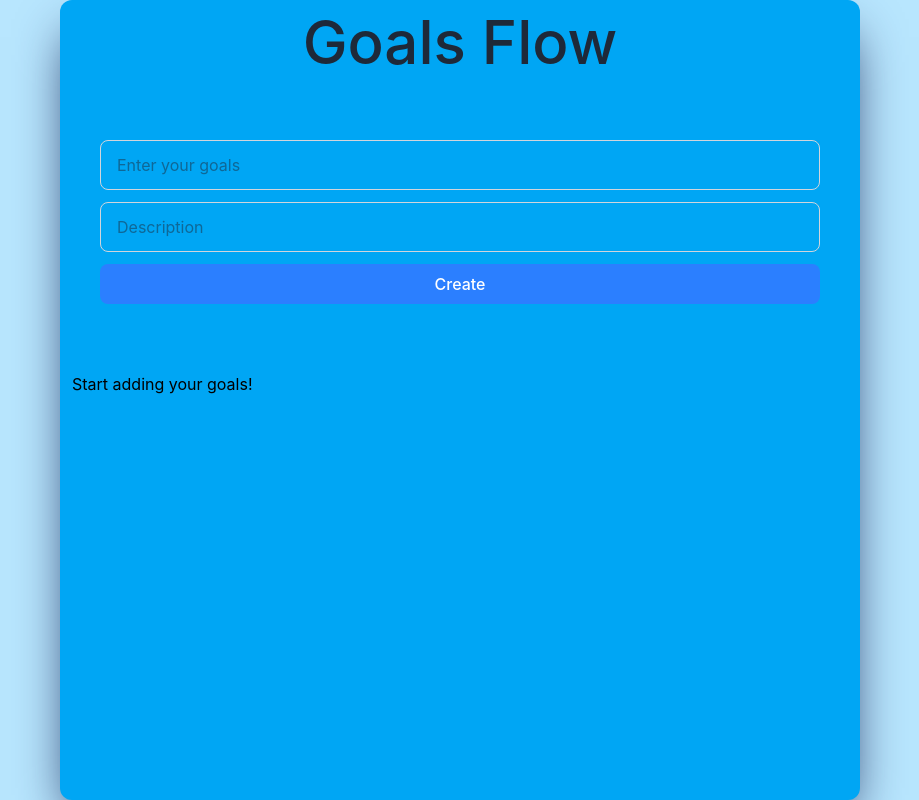
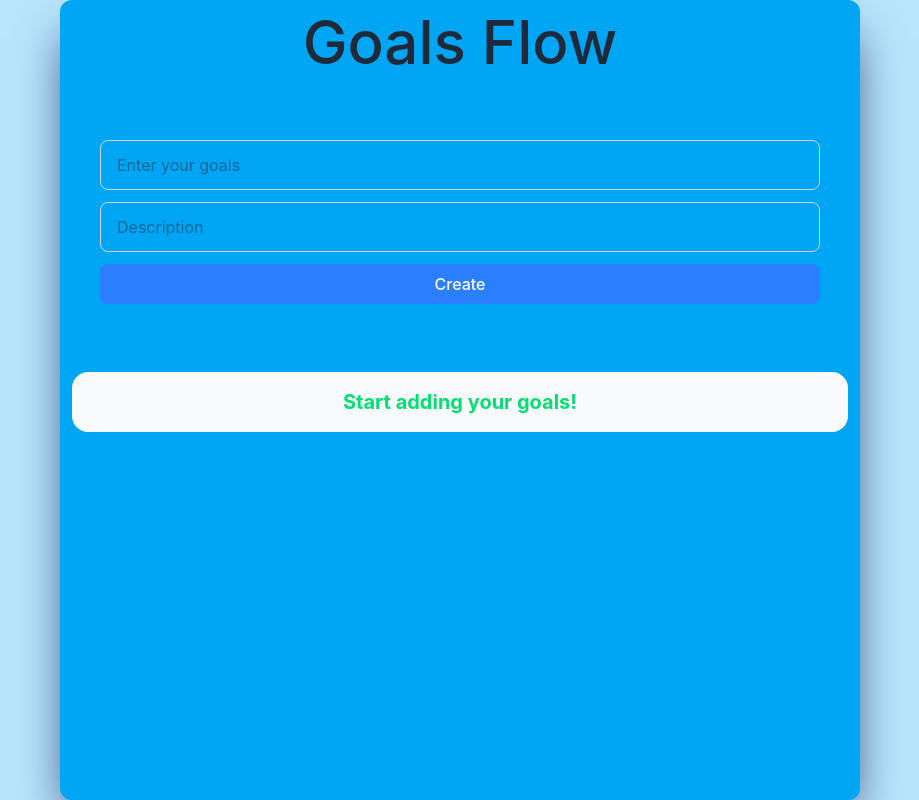
Before and after one commit to pauloh-neo/react-goalsFlow, a React (Vite) app: page / in a window 1280 px wide. Shown: the whole page, without its empty margins (180-1099 px from the left). Built offline with nearby package versions, Linux system fonts and the light colour scheme.

Commit message:
Add InfoBox

```diff
--- a/src/components/GoalsList.tsx
+++ b/src/components/GoalsList.tsx
@@ -17,7 +17,7 @@ export function GoalsList({goals, handleDelete, handleIsDone}:GoalsListProps){
     if(goals.length === 0){
         return(
             <InfoBox mode="hint">
-                <p>Start adding your goals!</p>
+                <p className="text-center font-bold text-xl text-green-400">Start adding your goals!</p>
             </InfoBox>
         )
     }
@@ -27,7 +27,7 @@ export function GoalsList({goals, handleDelete, handleIsDone}:GoalsListProps){
     if(goals.length >= 4){
         warningBox = (
             <InfoBox mode="warning">
-                <p>You're collecting a lot of goals. Don't put too much on your plate! </p>
+                <p className="text-center font-bold text-xl text-red-400">You're collecting a lot of goals. Don't put too much on your plate! </p>
             </InfoBox>
         )
     }
@@ -44,10 +44,10 @@ export function GoalsList({goals, handleDelete, handleIsDone}:GoalsListProps){
                             <span className="text-yellow-200">{new Date(goal.CreatedAt).toLocaleDateString()}</span>
                         </div>
                         <div className="flex gap-2">
-                            <button >
+                            <button onClick={() => handleIsDone(goal.id)}>
                                 <Check className="text-gray-50 cursor-pointer hover:text-gray-300" size={24}/>
                             </button>
-                            <button>
+                            <button onClick={() => handleDelete(goal.id)}>
                                 <Trash className="text-gray-50 cursor-pointer hover:text-gray-300" size={24}/>
                             </button>
                             {/* <Button onClick={() => handleIsDone(goal.id)} variant="primary" size="md">Done</Button>
--- a/src/components/InfoBox.tsx
+++ b/src/components/InfoBox.tsx
@@ -9,15 +9,15 @@ export function InfoBox({children, mode}: InfoBoxProps){
 
     if(mode === 'hint'){
         return(
-            <span>
+            <div className="bg-slate-50 p-4 rounded-2xl">
                 {children}
-            </span>
+            </div>
         )
     }
 
     return(
-        <span>
+        <div className="bg-slate-50 p-4 rounded-2xl">
             {children}
-        </span>
+        </div>
     )
 }
```
